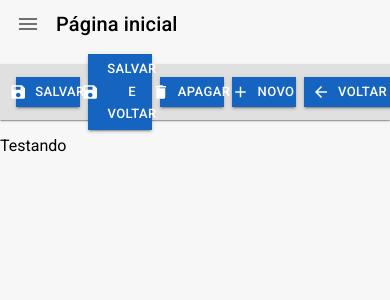
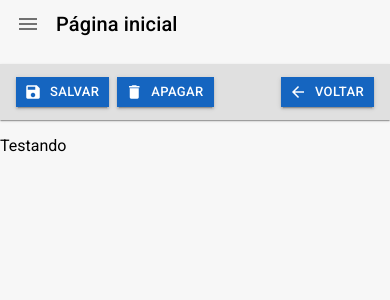
Before and after one commit to EuMarcel0/cadastro, a React (Vite) app: page /pagina-inicial in a window 390 px wide. Shown: the top 300 px of the page. Built offline with nearby package versions, Linux system fonts and the light colour scheme.

Commit message:
chore: created reponsivity for toolbar buttons

```diff
--- /dev/null
+++ b/mock/db.json
@@ -0,0 +1,3 @@
+{
+    "possoas": []
+}
--- a/package.json
+++ b/package.json
@@ -26,6 +26,7 @@
     "@vitejs/plugin-react": "^1.3.0",
     "eslint": "^8.18.0",
     "eslint-plugin-react": "^7.30.0",
+    "json-server": "^0.17.0",
     "typescript": "^4.6.3",
     "vite": "^2.9.9"
   }
--- a/src/shared/components/barra-de-ferraments/FerramentasDetalhes.tsx
+++ b/src/shared/components/barra-de-ferraments/FerramentasDetalhes.tsx
@@ -1,6 +1,6 @@
-import { Box, Button, Divider, Icon, Paper, useTheme } from "@mui/material";
+import { Box, Button, Icon, Paper, Skeleton, useMediaQuery, useTheme } from "@mui/material";
 
-interface IFerramentasDetalhesProps {
+export interface IFerramentasDetalhesProps {
     textButtonNew?: string;
 
     showButtonNew?: boolean;
@@ -8,6 +8,12 @@ interface IFerramentasDetalhesProps {
     showButtonDelete?: boolean;
     showButtonSave?: boolean;
     showButtonSaveAndBack?: boolean;
+
+    showButtonNewLoading?: boolean;
+    showButtonBackLoading?: boolean;
+    showButtonDeleteLoading?: boolean;
+    showButtonSaveLoading?: boolean;
+    showButtonSaveAndBackLoading?: boolean;
 
     onClickInNew?: () => void;
     onClickInBack?: () => void;
@@ -24,6 +30,12 @@ export const FerramentasDetalhes = ({
     showButtonSave = true,
     showButtonSaveAndBack = false,
 
+    showButtonNewLoading = false,
+    showButtonBackLoading = false,
+    showButtonDeleteLoading = false,
+    showButtonSaveLoading = false,
+    showButtonSaveAndBackLoading = false,
+
     onClickInNew,
     onClickInBack,
     onClickInDelete,
@@ -32,6 +44,8 @@ export const FerramentasDetalhes = ({
 
 }: IFerramentasDetalhesProps) => {
     const theme = useTheme();
+    const smDown = useMediaQuery(theme.breakpoints.down('sm'));
+    const mdDown = useMediaQuery(theme.breakpoints.down('md'));
 
     return (
         <Box
@@ -46,10 +60,9 @@ export const FerramentasDetalhes = ({
             marginY={1}
             gap={1}
         >
-
-            {showButtonSave &&
+            {(showButtonSave && !showButtonSaveLoading) &&
                 <Button
-                    sx={{borderRadius: 0}}
+                    sx={{ borderRadius: 0 }}
                     variant='contained'
                     startIcon={<Icon>save</Icon>}
                     size="small"
@@ -58,20 +71,36 @@ export const FerramentasDetalhes = ({
                     Salvar
                 </Button>
             }
-            {showButtonSaveAndBack &&
+            {showButtonSaveLoading &&
+                <Skeleton
+                    sx={{ borderRadius: '0' }}
+                    animation='wave'
+                    width='110px'
+                    height='59px'
+                />
+            }
+            {(showButtonSaveAndBack && !showButtonSaveAndBackLoading && !smDown && !mdDown) &&
                 <Button
-                    sx={{borderRadius: 0}}
+                    sx={{ borderRadius: 0 }}
                     variant='contained'
-                    startIcon={<Icon>save</Icon>}
+                    startIcon={<Icon>save_as</Icon>}
                     size="small"
                     onClick={onClickInSaveAndBack}
                 >
                     Salvar e voltar
                 </Button>
             }
-            {showButtonDelete &&
+            {(showButtonSaveAndBackLoading && !smDown && !mdDown) &&
+                <Skeleton
+                    sx={{ borderRadius: '0' }}
+                    animation='wave'
+                    width='180px'
+                    height='59px'
+                />
+            }
+            {(showButtonDelete && !showButtonDeleteLoading) &&
                 <Button
-                    sx={{borderRadius: 0}}
+                    sx={{ borderRadius: 0 }}
                     variant='contained'
                     startIcon={<Icon>delete</Icon>}
                     size="small"
@@ -80,9 +109,17 @@ export const FerramentasDetalhes = ({
                     Apagar
                 </Button>
             }
-            {showButtonNew &&
+            {showButtonDeleteLoading &&
+                <Skeleton
+                    sx={{ borderRadius: '0' }}
+                    animation='wave'
+                    width='110px'
+                    height='59px'
+                />
+            }
+            {(showButtonNew && !showButtonNewLoading && !smDown) &&
                 <Button
-                    sx={{borderRadius: 0}}
+                    sx={{ borderRadius: 0 }}
                     variant='contained'
                     startIcon={<Icon>add</Icon>}
                     size="small"
@@ -91,10 +128,18 @@ export const FerramentasDetalhes = ({
                     {textButtonNew}
                 </Button>
             }
-            {showButtonBack &&
+            {(showButtonNewLoading && !smDown) &&
+                <Skeleton
+                    sx={{ borderRadius: '0' }}
+                    animation='wave'
+                    width='110px'
+                    height='59px'
+                />
+            }
+            {(showButtonBack && !showButtonBackLoading) &&
                 <Box display='flex' flex={1} justifyContent='end'>
                     <Button
-                        sx={{borderRadius: 0}}
+                        sx={{ borderRadius: 0 }}
                         variant='contained'
                         startIcon={<Icon>arrow_back</Icon>}
                         size="small"
@@ -104,6 +149,16 @@ export const FerramentasDetalhes = ({
                     </Button>
                 </Box>
             }
+            {showButtonBackLoading &&
+                <Box display='flex' flex={1} justifyContent='end'>
+                    <Skeleton
+                        sx={{ borderRadius: '0' }}
+                        animation='wave'
+                        width='110px'
+                        height='59px'
+                    />
+                </Box>
+            }
         </Box>
     );
 };
```
Also changed, not shown: mock/README.md (added), 1 other file (tests, documents, lock files or other folders).
